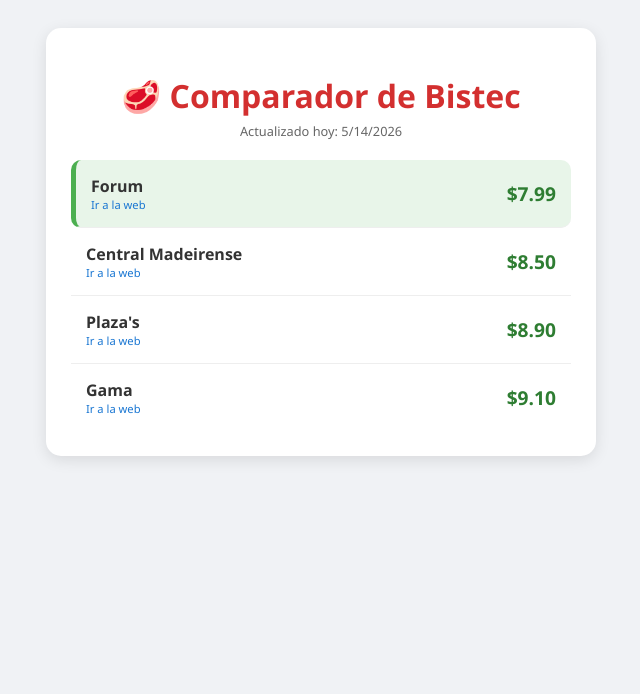
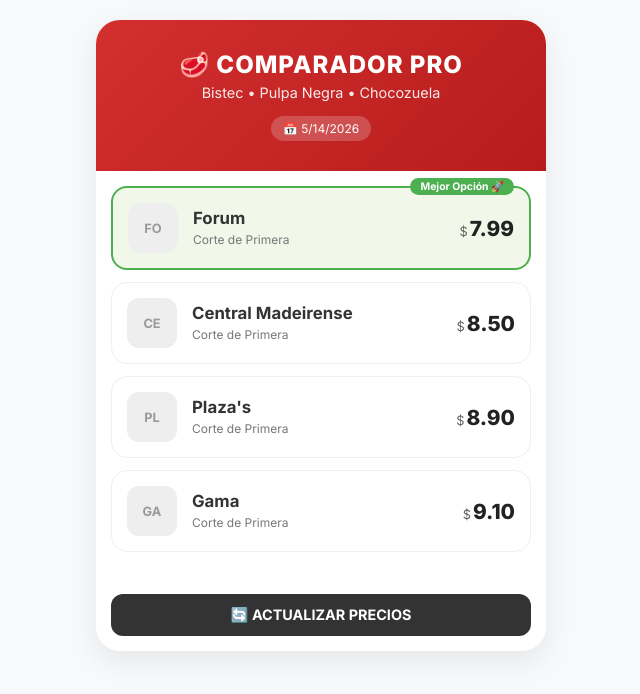
Before and after one commit to constructoresfinancieros-cmyk/PreciosCarne, a plain HTML site: page index.html in a window 1280 px wide. Shown: the whole page, without its empty margins (319-959 px from the left). Drawn offline with Linux system fonts and the light colour scheme.

Commit message:
Update index.html

```diff
--- a/index.html
+++ b/index.html
@@ -3,63 +3,175 @@
 <head>
     <meta charset="UTF-8">
     <meta name="viewport" content="width=device-width, initial-scale=1.0">
-    <title>Calculadora de Carne VZLA</title>
+    <title>Market Intelligence VZLA</title>
+    <link href="https://fonts.googleapis.com/css2?family=Inter:wght@400;700;800&display=swap" rel="stylesheet">
     <style>
-        body { font-family: 'Segoe UI', Tahoma, Geneva, Verdana, sans-serif; background-color: #f0f2f5; padding: 20px; }
-        .container { max-width: 500px; margin: auto; background: white; padding: 25px; border-radius: 15px; box-shadow: 0 4px 15px rgba(0,0,0,0.1); }
-        h1 { text-align: center; color: #d32f2f; margin-bottom: 5px; }
-        .update-info { text-align: center; font-size: 0.8em; color: #666; margin-bottom: 20px; }
-        .item { display: flex; justify-content: space-between; align-items: center; padding: 15px; border-bottom: 1px solid #eee; }
-        .item:last-child { border-bottom: none; }
-        .store-name { font-weight: bold; color: #333; }
-        .price { font-size: 1.2em; font-weight: bold; color: #2e7d32; }
-        .best-price { background-color: #e8f5e9; border-radius: 10px; border-left: 5px solid #4caf50; }
-        .btn-link { font-size: 0.7em; color: #1976d2; text-decoration: none; display: block; }
+        :root {
+            --primary: #d32f2f;
+            --success: #2e7d32;
+            --bg: #f8f9fa;
+            --card-bg: #ffffff;
+        }
+
+        body {
+            font-family: 'Inter', sans-serif;
+            background-color: var(--bg);
+            margin: 0;
+            padding: 20px;
+            display: flex;
+            justify-content: center;
+        }
+
+        .app-container {
+            width: 100%;
+            max-width: 450px; /* Tamaño ideal para móvil/TikTok */
+            background: var(--card-bg);
+            border-radius: 24px;
+            overflow: hidden;
+            box-shadow: 0 10px 30px rgba(0,0,0,0.08);
+        }
+
+        header {
+            background: linear-gradient(135deg, #d32f2f 0%, #b71c1c 100%);
+            padding: 30px 20px;
+            color: white;
+            text-align: center;
+        }
+
+        h1 { margin: 0; font-size: 1.5rem; font-weight: 800; text-transform: uppercase; letter-spacing: 1px; }
+        .subtitle { font-size: 0.9rem; opacity: 0.9; margin-top: 5px; }
+
+        .date-badge {
+            display: inline-block;
+            background: rgba(255,255,255,0.2);
+            padding: 5px 12px;
+            border-radius: 20px;
+            font-size: 0.75rem;
+            margin-top: 15px;
+        }
+
+        #lista { padding: 15px; }
+
+        .card {
+            display: flex;
+            align-items: center;
+            padding: 15px;
+            margin-bottom: 12px;
+            border-radius: 16px;
+            border: 1px solid #f0f0f0;
+            transition: transform 0.2s;
+        }
+
+        /* Estilo para el más barato */
+        .card.best-deal {
+            border: 2px solid #4caf50;
+            background: #f1f8e9;
+            position: relative;
+        }
+
+        .best-deal::after {
+            content: "Mejor Opción 🚀";
+            position: absolute;
+            top: -10px;
+            right: 15px;
+            background: #4caf50;
+            color: white;
+            font-size: 0.65rem;
+            font-weight: bold;
+            padding: 2px 10px;
+            border-radius: 10px;
+        }
+
+        .store-logo {
+            width: 50px;
+            height: 50px;
+            background: #eee;
+            border-radius: 12px;
+            margin-right: 15px;
+            display: flex;
+            align-items: center;
+            justify-content: center;
+            font-weight: bold;
+            color: #999;
+            font-size: 0.8rem;
+        }
+
+        .store-info { flex-grow: 1; }
+        .store-name { font-weight: 700; color: #333; font-size: 1.05rem; display: block; }
+        .product-name { font-size: 0.75rem; color: #777; }
+
+        .price-section { text-align: right; }
+        .price-value { font-size: 1.3rem; font-weight: 800; color: #222; }
+        .currency { font-size: 0.8rem; color: #666; margin-right: 2px; }
+
+        .btn-shop {
+            display: block;
+            text-align: center;
+            background: #333;
+            color: white;
+            text-decoration: none;
+            padding: 12px;
+            margin: 15px;
+            border-radius: 12px;
+            font-weight: 700;
+            font-size: 0.9rem;
+            transition: background 0.3s;
+        }
+
+        .btn-shop:hover { background: #000; }
     </style>
 </head>
 <body>
 
-<div class="container">
-    <h1>🥩 Comparador de Bistec</h1>
-    <div class="update-info" id="fecha">Cargando precios actualizados...</div>
+<div class="app-container">
+    <header>
+        <h1>🥩 COMPARADOR PRO</h1>
+        <div class="subtitle">Bistec • Pulpa Negra • Chocozuela</div>
+        <div class="date-badge" id="fecha">Actualizando datos...</div>
+    </header>
 
     <div id="lista">
         </div>
+
+    <a href="#" class="btn-shop" onclick="window.location.reload()">🔄 ACTUALIZAR PRECIOS</a>
 </div>
 
 <script>
     async function cargarPrecios() {
         try {
-            // Buscamos el archivo de precios que genera el robot
             const respuesta = await fetch('precios.json');
             let datos = await respuesta.json();
-
             const listaDiv = document.getElementById('lista');
             const fechaDiv = document.getElementById('fecha');
 
-            // Ordenar de menor a mayor
             datos.sort((a, b) => a.precio - b.precio);
 
             listaDiv.innerHTML = '';
-            fechaDiv.innerText = "Actualizado hoy: " + new Date().toLocaleDateString();
+            fechaDiv.innerText = "📅 " + new Date().toLocaleDateString();
 
             datos.forEach((tienda, index) => {
-                const div = document.createElement('div');
-                div.className = 'item ' + (index === 0 ? 'best-price' : '');
-                div.innerHTML = `
-                    <div>
+                const card = document.createElement('div');
+                card.className = 'card ' + (index === 0 ? 'best-deal' : '');
+
+                // Iniciales para el logo temporal
+                const iniciales = tienda.nombre.substring(0, 2).toUpperCase();
+
+                card.innerHTML = `
+                    <div class="store-logo">${iniciales}</div>
+                    <div class="store-info">
                         <span class="store-name">${tienda.nombre}</span>
-                        <a class="btn-link" href="${tienda.link}" target="_blank">Ir a la web</a>
+                        <span class="product-name">Corte de Primera</span>
                     </div>
-                    <div class="price">$${tienda.precio.toFixed(2)}</div>
+                    <div class="price-section">
+                        <span class="currency">$</span><span class="price-value">${tienda.precio.toFixed(2)}</span>
+                    </div>
                 `;
-                listaDiv.appendChild(div);
+                listaDiv.appendChild(card);
             });
         } catch (error) {
-            document.getElementById('lista').innerHTML = "<p style='text-align:center'>Todavía no hay datos. El robot está trabajando...</p>";
+            document.getElementById('lista').innerHTML = "<p style='text-align:center'>Obteniendo precios del mercado...</p>";
         }
     }
-
     cargarPrecios();
 </script>
 </body>
```
